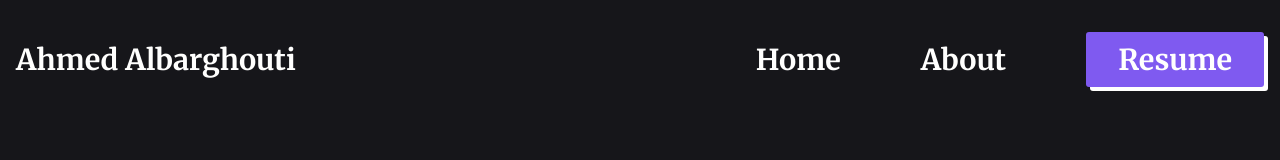
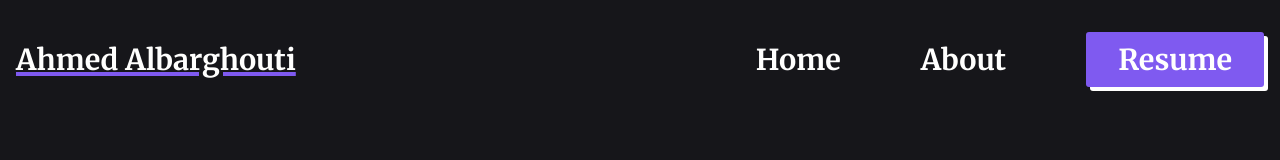
Before and after one commit to AhmedAlbarghouti/Portfolio-2.0, a React (Create React App) app: page / in a window 1280 px wide. In both pictures the pointer is over the link "Ahmed Albarghouti". Shown: the top 160 px of the page. Built offline with nearby package versions, Linux system fonts and the light colour scheme.

Commit message:
:add underline hover for a links

```diff
--- a/src/App.css
+++ b/src/App.css
@@ -28,11 +28,16 @@ body {
 }
 
 a {
-	text-decoration: none;
 	color: var(--secondary);
 	font-size: 1.8rem;
 	font-weight: bold;
 	align-self: center;
+	text-decoration: underline 0.15em rgba(0, 0, 0, 0);
+	transition: text-decoration-color 300ms;
+}
+
+a:hover {
+	text-decoration: underline 0.15em var(--third);
 }
 
 .main-btn {
@@ -40,16 +45,18 @@ a {
 	/* border: 1px solid black; */
 	border: none;
 	padding: 0.6rem 2rem;
+	text-align: center;
 	margin: 0;
 	color: var(--secondary);
 	font-size: 1.25rem;
 	border-radius: 3px;
 	filter: drop-shadow(4px 4px 0px var(--secondary));
+
 	cursor: pointer;
 }
 
 .main-btn:hover {
-	box-shadow: 0 5px 15px rgba(0, 0, 0, 0.3);
+	animation: box-shadow-grow 5s;
 }
 
 .section-header {
```
